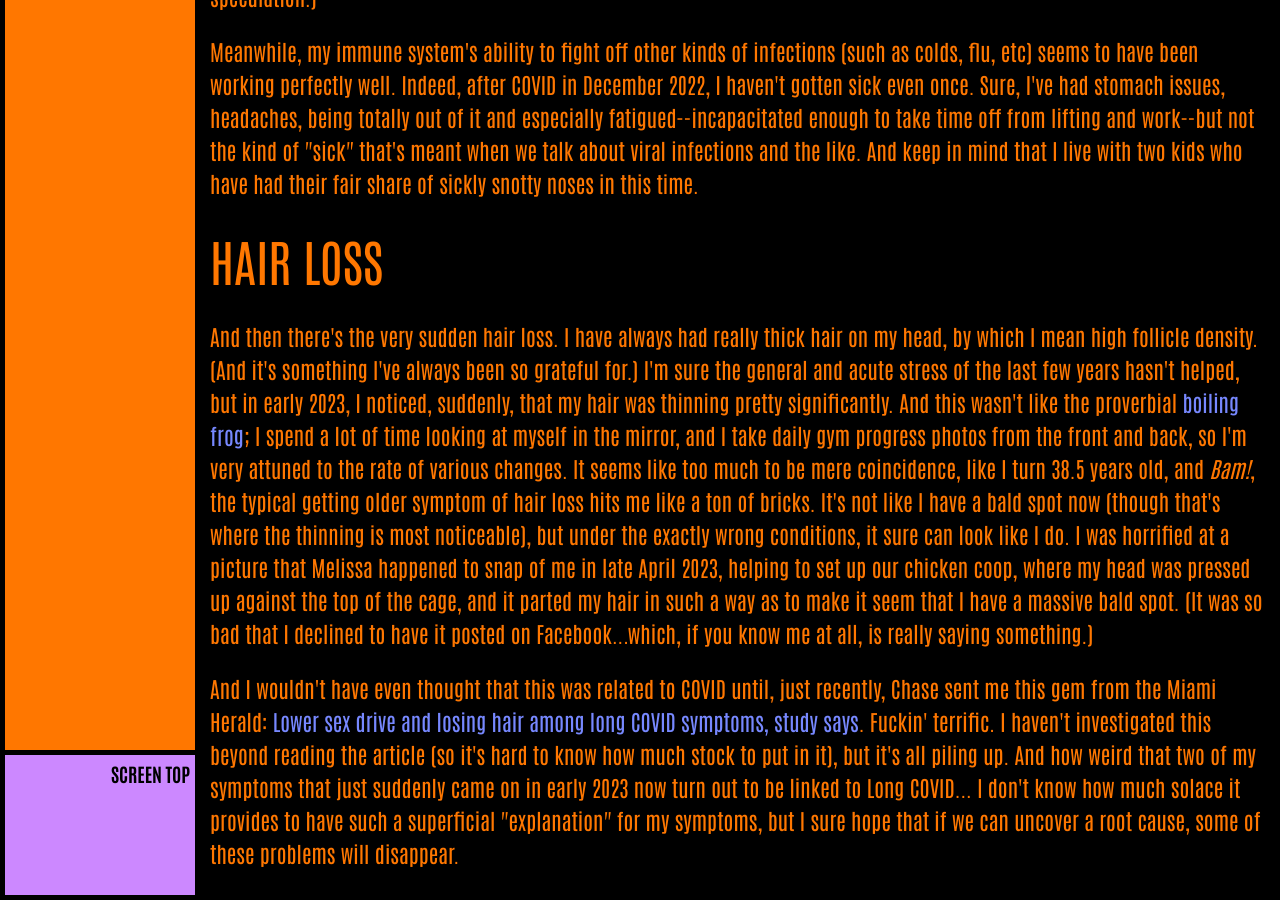
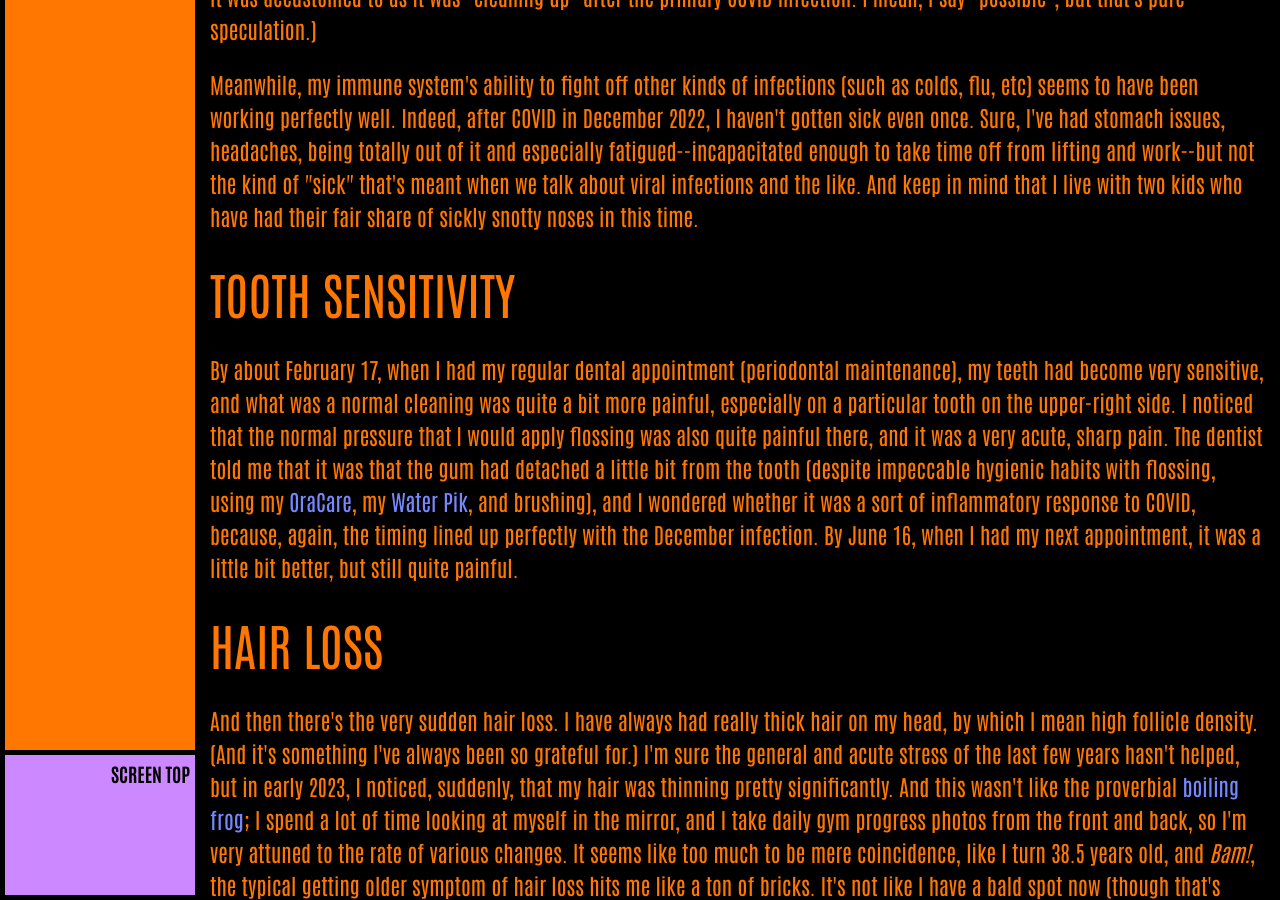
Before and after one commit to ArthurZey/arthurzey.github.io, a Jekyll site: the page built from _posts/2023-08-17-long-covid-funk.md, in a window 1280 px wide and 900 px high, scrolled down 6804 px. Built offline with Jekyll 4.4.1, drawn with Linux system fonts in a browser that asks for light colours; some of the changed text lies outside the part shown.

Commit message:
added section about tooth sensitivity

```diff
--- a/_posts/2023-08-17-long-covid-funk.md
+++ b/_posts/2023-08-17-long-covid-funk.md
@@ -73,6 +73,9 @@ I still don't know, since my infection-fighting powers seemed to return around t
 
 Meanwhile, my immune system's ability to fight off other kinds of infections (such as colds, flu, etc) seems to have been working perfectly well. Indeed, after COVID in December 2022, I haven't gotten sick even once. Sure, I've had stomach issues, headaches, being totally out of it and especially fatigued--incapacitated enough to take time off from lifting and work--but not the kind of "sick" that's meant when we talk about viral infections and the like. And keep in mind that I live with two kids who have had their fair share of sickly snotty noses in this time.
 
+## Tooth Sensitivity
+By about February 17, when I had my regular dental appointment (periodontal maintenance), my teeth had become very sensitive, and what was a normal cleaning was quite a bit more painful, especially on a particular tooth on the upper-right side. I noticed that the normal pressure that I would apply flossing was also quite painful there, and it was a very acute, sharp pain. The dentist told me that it was that the gum had detached a little bit from the tooth (despite impeccable hygienic habits with flossing, using my [OraCare](https://www.oracareproducts.com/oracarehealthrinse.html){:target="&lowbar;blank"}, my [Water Pik](https://www.waterpik.com/products/dental-water-flosser/WP-660/){:target="&lowbar;blank"}, and brushing), and I wondered whether it was a sort of inflammatory response to COVID, because, again, the timing lined up perfectly with the December infection. By June 16, when I had my next appointment, it was a little bit better, but still quite painful.
+
 ## Hair Loss
 And then there's the very sudden hair loss. I have always had really thick hair on my head, by which I mean high follicle density. (And it's something I've always been so grateful for.) I'm sure the general and acute stress of the last few years hasn't helped, but in early 2023, I noticed, suddenly, that my hair was thinning pretty significantly. And this wasn't like the proverbial [boiling frog](https://en.wikipedia.org/wiki/Boiling_frog){:target="&lowbar;blank"}; I spend a lot of time looking at myself in the mirror, and I take daily gym progress photos from the front and back, so I'm very attuned to the rate of various changes. It seems like too much to be mere coincidence, like I turn 38.5 years old, and _Bam!_, the typical getting older symptom of hair loss hits me like a ton of bricks. It's not like I have a bald spot now (though that's where the thinning is most noticeable), but under the exactly wrong conditions, it sure can look like I do. I was horrified at a picture that Melissa happened to snap of me in late April 2023, helping to set up our chicken coop, where my head was pressed up against the top of the cage, and it parted my hair in such a way as to make it seem that I have a massive bald spot. (It was so bad that I declined to have it posted on Facebook...which, if you know me at all, is really saying something.)
 
```
Also changed, not shown: other parts of _posts/2023-08-17-long-covid-funk.md (+1 -1 lines).
